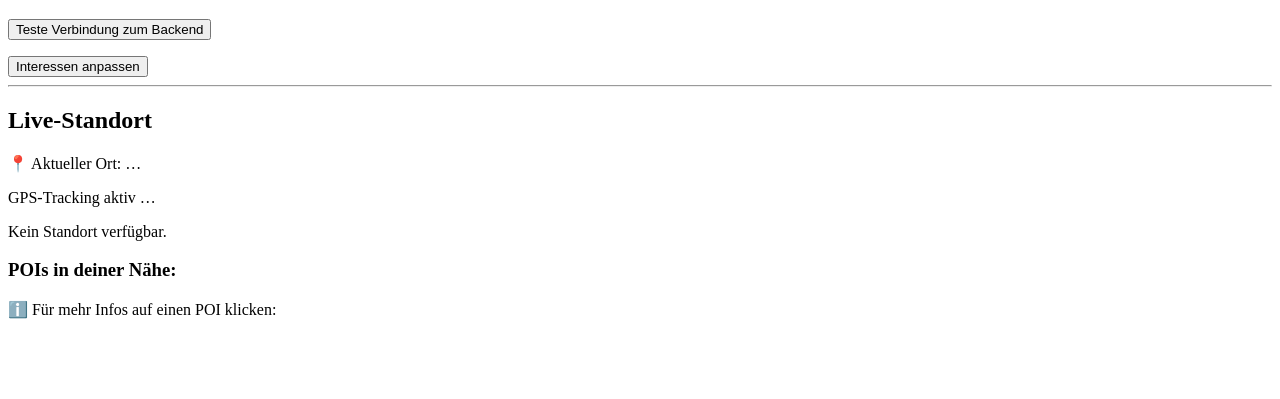
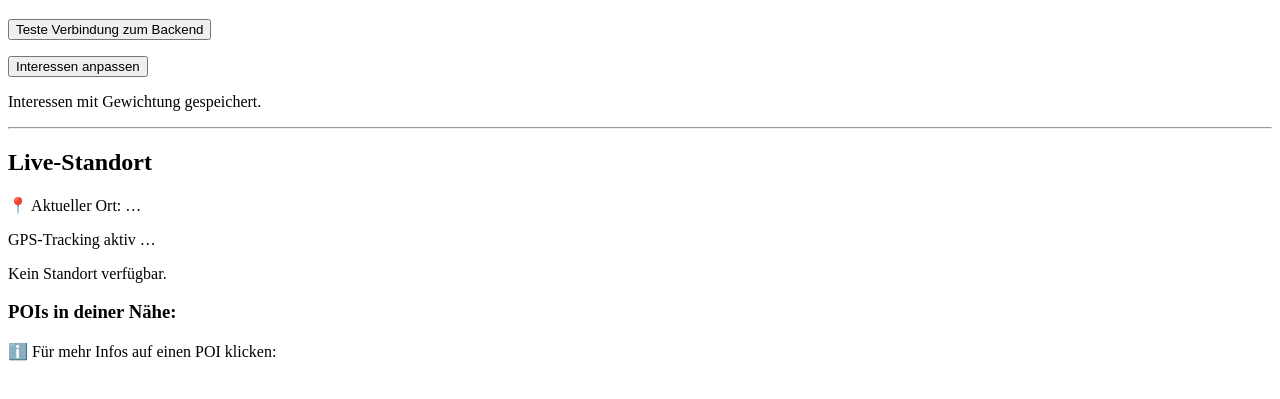
Before and after one commit to TheCodeChemist/AudioGuideOhnePersonalisierung, a plain HTML site: page frontend/index.html in a window 1280 px wide. Shown: the part 61-460 px from the top of the page. Drawn offline with Linux system fonts and the light colour scheme.

Commit message:
Fake-Code in HTML für Evaluierung ergänzt

```diff
--- a/frontend/index.html
+++ b/frontend/index.html
@@ -23,6 +23,9 @@
 
     <!-- FAKE-BUTTON: wird nur angezeigt um bei Evaluierung keinen Unterschied im UI festzustellen -->
     <button id="editButton">Interessen anpassen</button>
+
+    <!-- FAKE-Schriftzug: wird nur angezeigt um bei Evaluierung keinen Unterschied im UI festzustellen -->
+     <p>Interessen mit Gewichtung gespeichert.</p>
 
     <hr />
 
```
